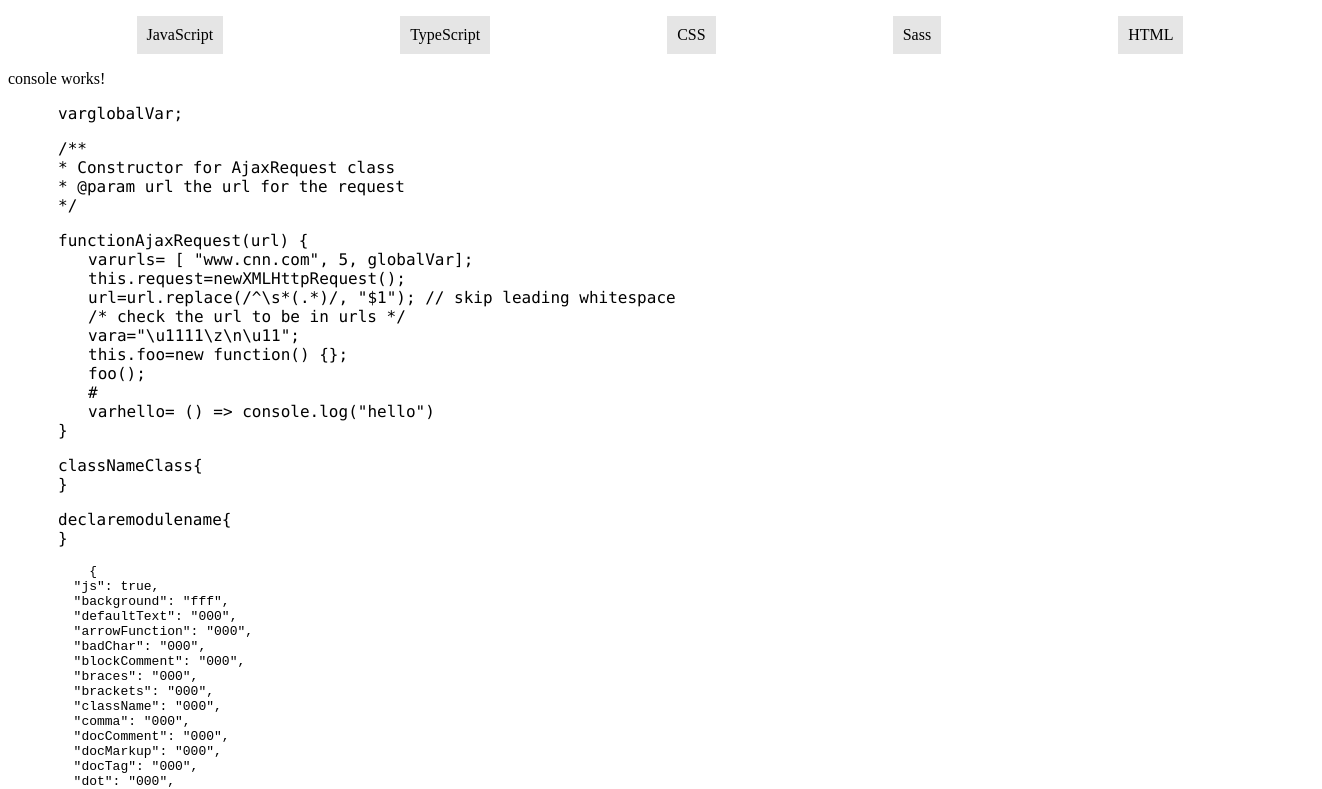
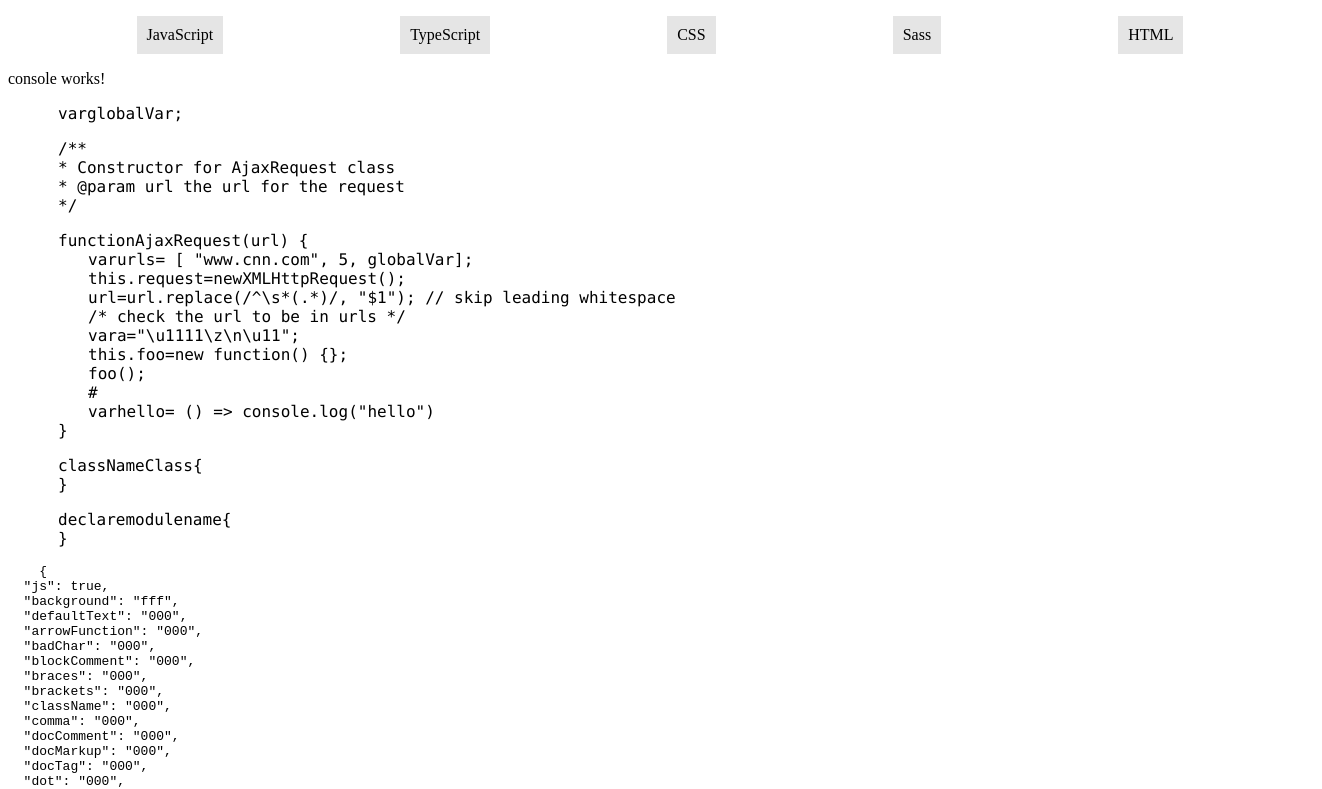
Before and after one commit to rtwayland/code-theme-sandbox, an Angular app: page / in a window 1280 px wide. Shown: the top 789 px of the page, 1322 px wide, since content can reach past the window. Built offline with nearby package versions, Linux system fonts and the light colour scheme.

Commit message:
using code-module component instead of individual language components

```diff
--- a/src/app/Components/console/console.component.html
+++ b/src/app/Components/console/console.component.html
@@ -1,12 +1,8 @@
 <p>
   console works!
 </p>
-<div style="margin-left: 50px">
-  <app-css-sandbox *ngIf="codeModule == 'css'"></app-css-sandbox>
-  <app-sass-sandbox *ngIf="codeModule == 'sass'"></app-sass-sandbox>
-  <app-html-sandbox *ngIf="codeModule == 'html'"></app-html-sandbox>
-  <app-javascript-sandbox *ngIf="codeModule == 'js'"></app-javascript-sandbox>
-  <app-typescript-sandbox *ngIf="codeModule == 'ts'"></app-typescript-sandbox>
+<div class="code-module-container">
+  <app-code-module  [codeModule]="codeModule" [theme]="theme"></app-code-module>
   <pre>
     {{theme | json}}
   </pre>
```
